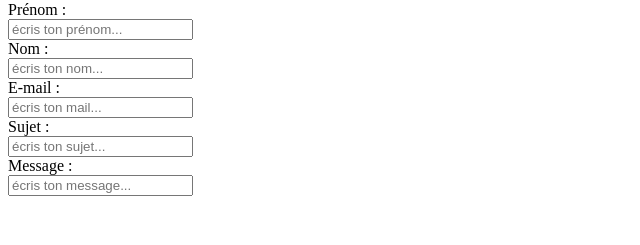
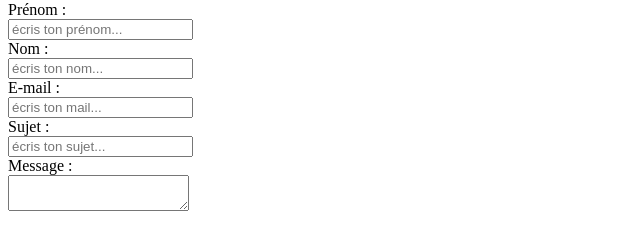
Before and after one commit to mohabrd/exo4_html, a plain HTML site: page index.html in a window 1280 px wide. Shown: the part 79-324 px from the top of the page, without its empty margins (0-640 px from the left). Drawn offline with Linux system fonts and the light colour scheme.

Commit message:
ajout de la zone de texte fléxible

```diff
--- a/index.html
+++ b/index.html
@@ -17,7 +17,7 @@
     <label for="name">Sujet :</label><br>
     <input type="text" placeholder="écris ton sujet..."><br>
     <label for="name">Message :</label><br>
-    <input type="text" placeholder="écris ton message..."><br>
+    <textarea id="msg" name="user_message"></textarea><br><br>
 
 
 
```
